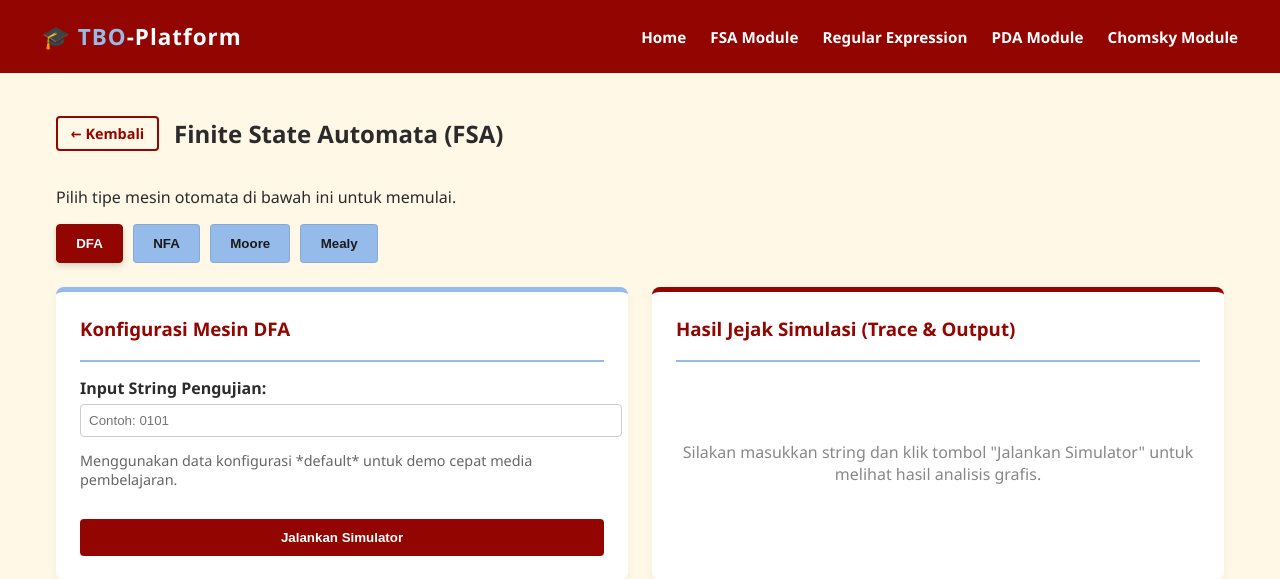
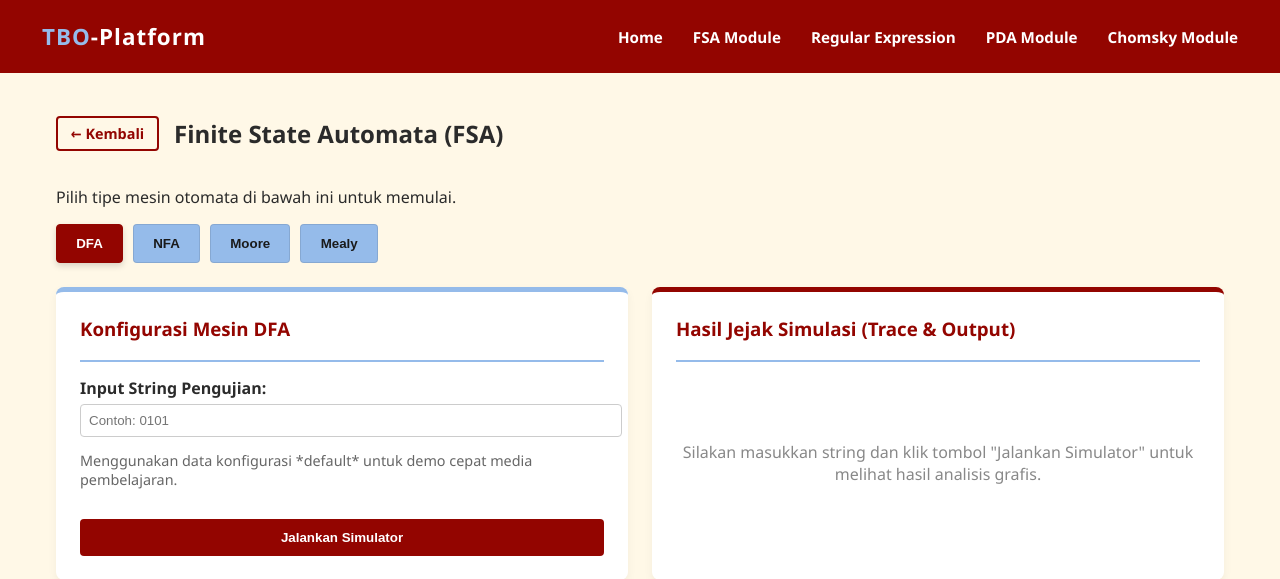
Before and after one commit to princesstask/capstoneproject1, a Flask app: page /fsa in a window 1280 px wide. Shown: the top 579 px of the page. Run offline with Flask 3, Linux system fonts and the light colour scheme.

Commit message:
change tampilan hp

```diff
--- a/templates/layout.html
+++ b/templates/layout.html
@@ -11,15 +11,15 @@
 
     <!-- Navigasi Utama Aplikasi -->
     <nav class="navbar">
-        <a href="/" style="font-size: 1.4rem; margin-left: 0; letter-spacing: 1px;">
-            🎓 <strong style="color: var(--secondary-color);">TBO</strong>-Platform
+        <a href="/" class="brand" style="font-size: 1.4rem; margin-left: 0; letter-spacing: 1px;">
+            <strong style="color: var(--secondary-color);">TBO</strong>-Platform
         </a>
-        <div>
-            <a href="/">Home</a>
-            <a href="/fsa">FSA Module</a>
-            <a href="/regex">Regular Expression</a>
-            <a href="/pda">PDA Module</a>
-            <a href="/chomsky">Chomsky Module</a>
+        <div class="nav-links">
+            <a href="/" class="nav-item">Home</a>
+            <a href="/fsa" class="nav-item">FSA Module</a>
+            <a href="/regex" class="nav-item">Regular Expression</a>
+            <a href="/pda" class="nav-item">PDA Module</a>
+            <a href="/chomsky" class="nav-item">Chomsky Module</a>
         </div>
     </nav>
 
```
